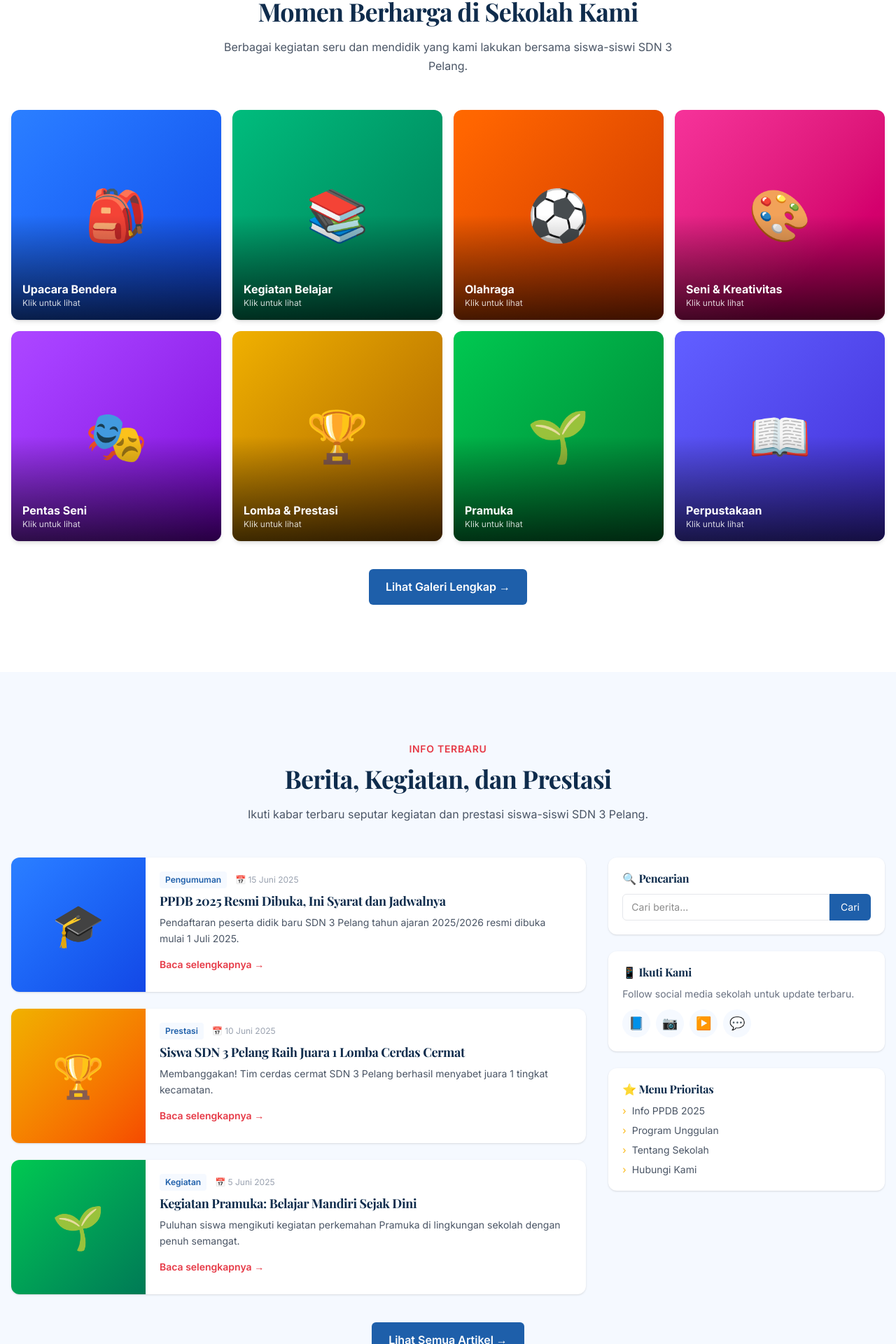
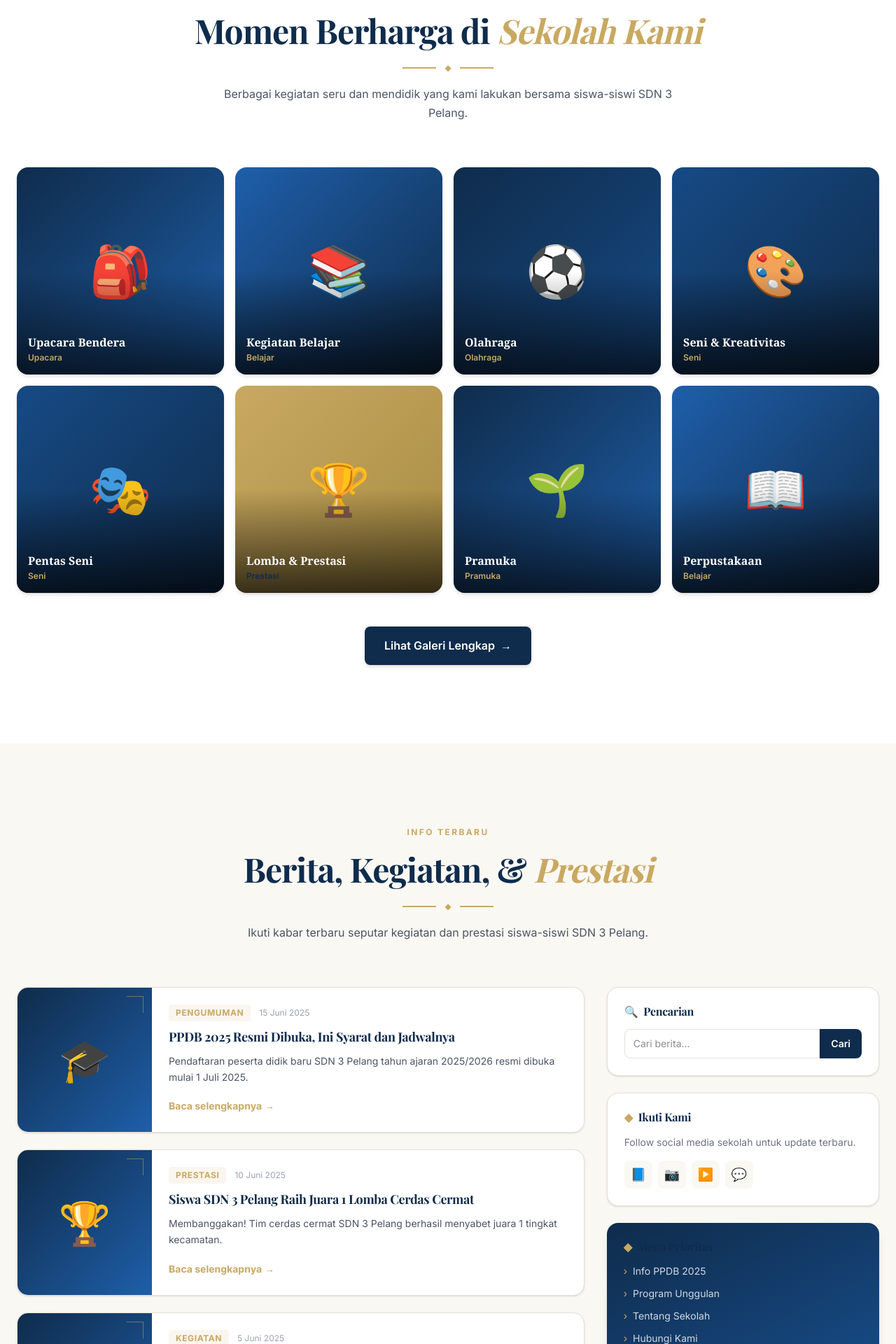
Before and after one commit to alpabingong-coder/website-sdn3-pelang, a Next.js app: page / in a window 1280 px wide. Shown: the part 3869-5789 px from the top of the page at 70% size. Built offline with nearby package versions, Linux system fonts and the light colour scheme.

Commit message:
Polish Galeri + Info Terbaru dengan Navy + Gold

```diff
--- a/components/Galeri.tsx
+++ b/components/Galeri.tsx
@@ -1,28 +1,44 @@
 import Link from "next/link";
 
 const galeriItems = [
-  { emoji: "🎒", judul: "Upacara Bendera", warna: "from-blue-500 to-blue-700" },
-  { emoji: "📚", judul: "Kegiatan Belajar", warna: "from-emerald-500 to-emerald-700" },
-  { emoji: "⚽", judul: "Olahraga", warna: "from-orange-500 to-orange-700" },
-  { emoji: "🎨", judul: "Seni & Kreativitas", warna: "from-pink-500 to-pink-700" },
-  { emoji: "🎭", judul: "Pentas Seni", warna: "from-purple-500 to-purple-700" },
-  { emoji: "🏆", judul: "Lomba & Prestasi", warna: "from-yellow-500 to-yellow-700" },
-  { emoji: "🌱", judul: "Pramuka", warna: "from-green-500 to-green-700" },
-  { emoji: "📖", judul: "Perpustakaan", warna: "from-indigo-500 to-indigo-700" },
+  { emoji: "🎒", judul: "Upacara Bendera", kategori: "Upacara" },
+  { emoji: "📚", judul: "Kegiatan Belajar", kategori: "Belajar" },
+  { emoji: "⚽", judul: "Olahraga", kategori: "Olahraga" },
+  { emoji: "🎨", judul: "Seni & Kreativitas", kategori: "Seni" },
+  { emoji: "🎭", judul: "Pentas Seni", kategori: "Seni" },
+  { emoji: "🏆", judul: "Lomba & Prestasi", kategori: "Prestasi" },
+  { emoji: "🌱", judul: "Pramuka", kategori: "Pramuka" },
+  { emoji: "📖", judul: "Perpustakaan", kategori: "Belajar" },
 ];
+
+// Mapping kategori ke warna navy/gold palette
+const warnaKategori: Record<string, { bg: string; accent: string }> = {
+  Upacara: { bg: "from-[#0F2C4C] to-[#1E5FAA]", accent: "#C9A961" },
+  Belajar: { bg: "from-[#1E5FAA] to-[#0F2C4C]", accent: "#C9A961" },
+  Olahraga: { bg: "from-[#0F2C4C] to-[#164a85]", accent: "#C9A961" },
+  Seni: { bg: "from-[#164a85] to-[#0F2C4C]", accent: "#C9A961" },
+  Prestasi: { bg: "from-[#C9A961] to-[#A88C42]", accent: "#0F2C4C" },
+  Pramuka: { bg: "from-[#0F2C4C] to-[#1E5FAA]", accent: "#C9A961" },
+};
 
 export default function Galeri() {
   return (
-    <section className="py-16 md:py-24 bg-white">
-      <div className="max-w-7xl mx-auto px-4">
+    <section className="py-20 md:py-28 bg-white">
+      <div className="max-w-7xl mx-auto px-6">
         {/* Judul Section */}
-        <div className="text-center mb-12">
-          <span className="text-[#E63946] font-semibold text-sm uppercase tracking-wider">
+        <div className="text-center mb-16">
+          <span className="text-[#C9A961] font-bold text-xs uppercase tracking-[0.2em]">
             Galeri Kegiatan
           </span>
-          <h2 className="text-3xl md:text-4xl font-bold text-[#1E5FAA] mt-2 mb-4">
-            Momen Berharga di Sekolah Kami
+          <h2 className="font-serif text-3xl md:text-4xl lg:text-5xl font-bold text-[#0F2C4C] mt-3 mb-4">
+            Momen Berharga di{" "}
+            <span className="italic text-[#C9A961]">Sekolah Kami</span>
           </h2>
+          <div className="flex items-center justify-center gap-3 mb-4">
+            <div className="w-12 h-0.5 bg-[#C9A961]" />
+            <span className="text-[#C9A961] text-xs">◆</span>
+            <div className="w-12 h-0.5 bg-[#C9A961]" />
+          </div>
           <p className="text-gray-600 max-w-2xl mx-auto">
             Berbagai kegiatan seru dan mendidik yang kami lakukan bersama
             siswa-siswi SDN 3 Pelang.
@@ -31,41 +47,50 @@ export default function Galeri() {
 
         {/* Grid Foto */}
         <div className="grid grid-cols-2 md:grid-cols-3 lg:grid-cols-4 gap-4">
-          {galeriItems.map((item, i) => (
-            <div
+          {galeriItems.map((item, i) => {
+            const warna =
+              warnaKategori[item.kategori] || warnaKategori.Upacara;
+            return (
+              <Link
                 key={i}
-              className={`relative aspect-square rounded-xl overflow-hidden bg-gradient-to-br ${item.warna} group cursor-pointer shadow-md hover:shadow-xl transition-all duration-300`}
+                href="/galeri"
+                className={`relative aspect-square rounded-2xl overflow-hidden bg-gradient-to-br ${warna.bg} group cursor-pointer shadow-md hover:shadow-2xl transition-all duration-500`}
               >
-              {/* Emoji besar sebagai placeholder */}
+                {/* Emoji */}
                 <div className="absolute inset-0 flex items-center justify-center text-6xl md:text-7xl group-hover:scale-110 transition-transform duration-500">
                   {item.emoji}
                 </div>
 
-              {/* Overlay gradient + judul */}
+                {/* Overlay gradient */}
                 <div className="absolute inset-0 bg-gradient-to-t from-black/70 via-transparent to-transparent flex items-end p-4">
                   <div className="text-white">
-                  <div className="font-bold text-sm md:text-base">
+                    <div className="font-serif font-bold text-sm md:text-base leading-tight">
                       {item.judul}
                     </div>
-                  <div className="text-xs opacity-80">Klik untuk lihat</div>
+                    <div
+                      className="text-xs mt-1 font-semibold"
+                      style={{ color: warna.accent }}
+                    >
+                      {item.kategori}
+                    </div>
                   </div>
                 </div>
 
-              {/* Label kecil */}
-              <div className="absolute top-3 right-3 bg-white/20 backdrop-blur text-white text-xs px-2 py-1 rounded-full opacity-0 group-hover:opacity-100 transition-opacity">
-                📷
-              </div>
-            </div>
-          ))}
+                {/* Ornamen sudut gold */}
+                <div className="absolute top-3 right-3 w-6 h-6 border-t border-r border-[#C9A961]/50 opacity-0 group-hover:opacity-100 transition-opacity" />
+              </Link>
+            );
+          })}
         </div>
 
         {/* Tombol bawah */}
-        <div className="text-center mt-10">
+        <div className="text-center mt-12">
           <Link
             href="/galeri"
-            className="inline-flex items-center gap-2 bg-[#1E5FAA] text-white px-6 py-3 rounded-md font-semibold hover:bg-[#164a85] transition"
+            className="inline-flex items-center gap-2 bg-[#0F2C4C] text-white px-7 py-3.5 rounded-lg font-semibold hover:bg-[#1E5FAA] transition-all shadow-md hover:shadow-lg group"
           >
-            Lihat Galeri Lengkap →
+            Lihat Galeri Lengkap
+            <span className="group-hover:translate-x-1 transition-transform">→</span>
           </Link>
         </div>
       </div>
--- a/components/InfoTerbaru.tsx
+++ b/components/InfoTerbaru.tsx
@@ -8,7 +8,6 @@ const artikel = [
     kategori: "Pengumuman",
     ringkasan:
       "Pendaftaran peserta didik baru SDN 3 Pelang tahun ajaran 2025/2026 resmi dibuka mulai 1 Juli 2025.",
-    warna: "from-blue-500 to-blue-700",
   },
   {
     emoji: "🏆",
@@ -17,7 +16,6 @@ const artikel = [
     kategori: "Prestasi",
     ringkasan:
       "Membanggakan! Tim cerdas cermat SDN 3 Pelang berhasil menyabet juara 1 tingkat kecamatan.",
-    warna: "from-yellow-500 to-orange-600",
   },
   {
     emoji: "🌱",
@@ -26,25 +24,30 @@ const artikel = [
     kategori: "Kegiatan",
     ringkasan:
       "Puluhan siswa mengikuti kegiatan perkemahan Pramuka di lingkungan sekolah dengan penuh semangat.",
-    warna: "from-green-500 to-emerald-700",
   },
 ];
 
 export default function InfoTerbaru() {
   return (
-    <section className="py-16 md:py-24 bg-[#F5F9FF]">
-      <div className="max-w-7xl mx-auto px-4">
+    <section className="py-20 md:py-28 bg-[#FAF8F3]">
+      <div className="max-w-7xl mx-auto px-6">
         {/* Judul Section */}
-        <div className="text-center mb-12">
-          <span className="text-[#E63946] font-semibold text-sm uppercase tracking-wider">
+        <div className="text-center mb-16">
+          <span className="text-[#C9A961] font-bold text-xs uppercase tracking-[0.2em]">
             Info Terbaru
           </span>
-          <h2 className="text-3xl md:text-4xl font-bold text-[#1E5FAA] mt-2 mb-4">
-            Berita, Kegiatan, dan Prestasi
+          <h2 className="font-serif text-3xl md:text-4xl lg:text-5xl font-bold text-[#0F2C4C] mt-3 mb-4">
+            Berita, Kegiatan, &{" "}
+            <span className="italic text-[#C9A961]">Prestasi</span>
           </h2>
+          <div className="flex items-center justify-center gap-3 mb-4">
+            <div className="w-12 h-0.5 bg-[#C9A961]" />
+            <span className="text-[#C9A961] text-xs">◆</span>
+            <div className="w-12 h-0.5 bg-[#C9A961]" />
+          </div>
           <p className="text-gray-600 max-w-2xl mx-auto">
-            Ikuti kabar terbaru seputar kegiatan dan prestasi siswa-siswi
-            SDN 3 Pelang.
+            Ikuti kabar terbaru seputar kegiatan dan prestasi siswa-siswi SDN 3
+            Pelang.
           </p>
         </div>
 
@@ -54,41 +57,46 @@ export default function InfoTerbaru() {
             {artikel.map((item, i) => (
               <article
                 key={i}
-                className="bg-white rounded-xl overflow-hidden shadow-sm hover:shadow-lg transition group flex flex-col sm:flex-row"
+                className="bg-white rounded-2xl overflow-hidden shadow-sm hover:shadow-xl transition-all duration-300 flex flex-col sm:flex-row border border-[#E5E1D8] hover:border-[#C9A961] group"
               >
                 {/* Thumbnail */}
-                <div
-                  className={`sm:w-48 aspect-video sm:aspect-square bg-gradient-to-br ${item.warna} flex items-center justify-center text-6xl flex-shrink-0 group-hover:scale-105 transition-transform duration-300`}
-                >
-                  {item.emoji}
+                <div className="sm:w-48 aspect-video sm:aspect-square bg-gradient-to-br from-[#0F2C4C] to-[#1E5FAA] flex items-center justify-center text-5xl flex-shrink-0 relative overflow-hidden">
+                  <div className="text-6xl group-hover:scale-110 transition-transform duration-500">
+                    {item.emoji}
+                  </div>
+                  {/* Ornamen sudut */}
+                  <div className="absolute top-3 right-3 w-6 h-6 border-t border-r border-[#C9A961]/50" />
                 </div>
 
                 {/* Konten */}
-                <div className="p-5 flex-1">
+                <div className="p-6 flex-1">
                   {/* Badge Kategori + Tanggal */}
-                  <div className="flex items-center gap-3 mb-2 text-xs">
-                    <span className="bg-[#F5F9FF] text-[#1E5FAA] font-semibold px-2 py-1 rounded">
+                  <div className="flex items-center gap-3 mb-3 text-xs">
+                    <span className="bg-[#C9A961]/10 text-[#C9A961] font-bold px-2.5 py-1 rounded uppercase tracking-wider">
                       {item.kategori}
                     </span>
-                    <span className="text-gray-400">📅 {item.tanggal}</span>
+                    <span className="text-gray-400">
+                      {item.tanggal}
+                    </span>
                   </div>
 
                   {/* Judul */}
-                  <h3 className="text-lg font-bold text-[#1E5FAA] mb-2 group-hover:text-[#E63946] transition leading-snug">
+                  <h3 className="font-serif text-lg font-bold text-[#0F2C4C] mb-3 group-hover:text-[#C9A961] transition leading-snug">
                     <Link href="/artikel">{item.judul}</Link>
                   </h3>
 
                   {/* Ringkasan */}
-                  <p className="text-gray-600 text-sm leading-relaxed mb-3">
+                  <p className="text-gray-600 text-sm leading-relaxed mb-4">
                     {item.ringkasan}
                   </p>
 
                   {/* Link Baca */}
                   <Link
                     href="/artikel"
-                    className="text-[#E63946] text-sm font-semibold inline-flex items-center gap-1 hover:gap-2 transition-all"
+                    className="text-[#C9A961] text-sm font-bold inline-flex items-center gap-1 hover:gap-2 transition-all"
                   >
-                    Baca selengkapnya →
+                    Baca selengkapnya
+                    <span>→</span>
                   </Link>
                 </div>
               </article>
@@ -98,26 +106,30 @@ export default function InfoTerbaru() {
           {/* Sidebar Kanan */}
           <aside className="space-y-6">
             {/* Search */}
-            <div className="bg-white p-5 rounded-xl shadow-sm">
-              <h3 className="font-bold text-[#1E5FAA] mb-3">🔍 Pencarian</h3>
+            <div className="bg-white p-6 rounded-2xl shadow-sm border border-[#E5E1D8]">
+              <h3 className="font-serif font-bold text-[#0F2C4C] mb-4 flex items-center gap-2">
+                <span className="text-[#C9A961]">🔍</span>
+                Pencarian
+              </h3>
               <div className="flex">
                 <input
                   type="text"
                   placeholder="Cari berita..."
-                  className="flex-1 border border-gray-200 rounded-l-md px-3 py-2 text-sm focus:outline-none focus:border-[#1E5FAA]"
+                  className="flex-1 border border-[#E5E1D8] rounded-l-lg px-3 py-2.5 text-sm focus:outline-none focus:border-[#C9A961]"
                 />
-                <button className="bg-[#1E5FAA] text-white px-4 rounded-r-md hover:bg-[#164a85] transition text-sm">
+                <button className="bg-[#0F2C4C] text-white px-4 rounded-r-lg hover:bg-[#1E5FAA] transition text-sm font-semibold">
                   Cari
                 </button>
               </div>
             </div>
 
             {/* Sosmed */}
-            <div className="bg-white p-5 rounded-xl shadow-sm">
-              <h3 className="font-bold text-[#1E5FAA] mb-3">
-                📱 Ikuti Kami
+            <div className="bg-white p-6 rounded-2xl shadow-sm border border-[#E5E1D8]">
+              <h3 className="font-serif font-bold text-[#0F2C4C] mb-4 flex items-center gap-2">
+                <span className="text-[#C9A961]">◆</span>
+                Ikuti Kami
               </h3>
-              <p className="text-gray-500 text-sm mb-3">
+              <p className="text-gray-500 text-sm mb-4">
                 Follow social media sekolah untuk update terbaru.
               </p>
               <div className="flex gap-2">
@@ -125,7 +137,7 @@ export default function InfoTerbaru() {
                   <a
                     key={i}
                     href="#"
-                    className="w-10 h-10 rounded-full bg-[#F5F9FF] hover:bg-[#1E5FAA] hover:text-white transition flex items-center justify-center text-lg"
+                    className="w-10 h-10 rounded-lg bg-[#FAF8F3] hover:bg-[#0F2C4C] hover:text-[#C9A961] transition-all flex items-center justify-center text-lg"
                   >
                     {icon}
                   </a>
@@ -134,11 +146,12 @@ export default function InfoTerbaru() {
             </div>
 
             {/* Menu Prioritas */}
-            <div className="bg-white p-5 rounded-xl shadow-sm">
-              <h3 className="font-bold text-[#1E5FAA] mb-3">
-                ⭐ Menu Prioritas
+            <div className="bg-gradient-to-br from-[#0F2C4C] to-[#164a85] p-6 rounded-2xl text-white shadow-lg">
+              <h3 className="font-serif font-bold mb-4 flex items-center gap-2">
+                <span className="text-[#C9A961]">◆</span>
+                Menu Prioritas
               </h3>
-              <ul className="space-y-2 text-sm">
+              <ul className="space-y-3 text-sm">
                 {[
                   { label: "Info PPDB 2025", href: "/ppdb" },
                   { label: "Program Unggulan", href: "/program" },
@@ -148,9 +161,11 @@ export default function InfoTerbaru() {
                   <li key={i}>
                     <Link
                       href={item.href}
-                      className="flex items-center gap-2 text-gray-600 hover:text-[#1E5FAA] transition"
+                      className="flex items-center gap-2 text-white/80 hover:text-[#C9A961] transition group"
                     >
-                      <span className="text-[#FDB913]">›</span>
+                      <span className="text-[#C9A961] group-hover:translate-x-1 transition-transform">
+                        ›
+                      </span>
                       {item.label}
                     </Link>
                   </li>
@@ -161,12 +176,13 @@ export default function InfoTerbaru() {
         </div>
 
         {/* Tombol Lihat Semua */}
-        <div className="text-center mt-10">
+        <div className="text-center mt-12">
           <Link
             href="/artikel"
-            className="inline-flex items-center gap-2 bg-[#1E5FAA] text-white px-6 py-3 rounded-md font-semibold hover:bg-[#164a85] transition"
+            className="inline-flex items-center gap-2 bg-[#0F2C4C] text-white px-7 py-3.5 rounded-lg font-semibold hover:bg-[#1E5FAA] transition-all shadow-md hover:shadow-lg group"
           >
-            Lihat Semua Artikel →
+            Lihat Semua Artikel
+            <span className="group-hover:translate-x-1 transition-transform">→</span>
           </Link>
         </div>
       </div>
```
Lines whose indentation alone changed are shown as unchanged.
